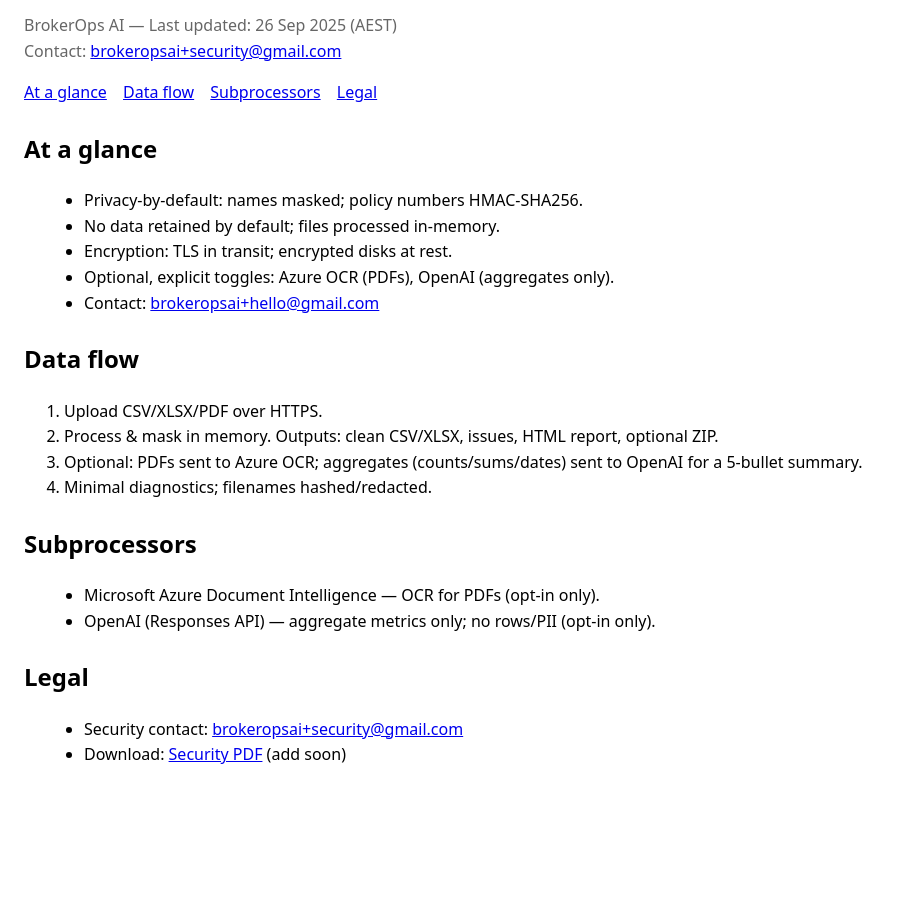
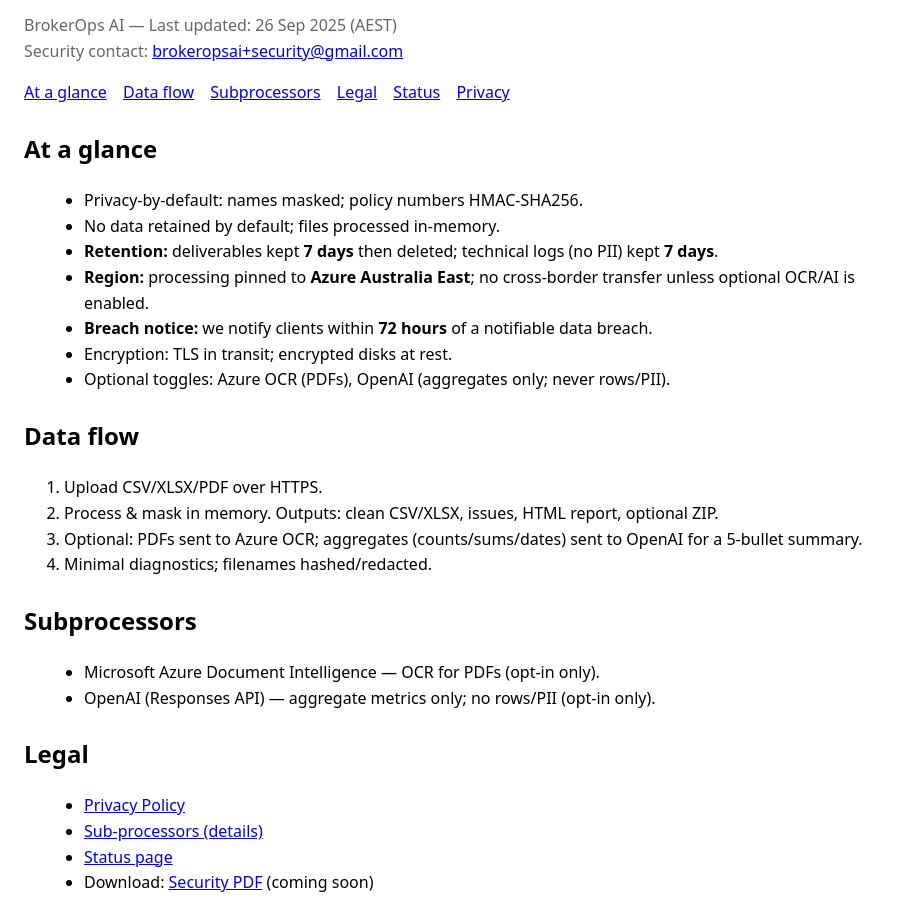
Before and after one commit to brokerops-ai/security, a plain HTML site: page index.html in a window 1280 px wide. Shown: the part 78-998 px from the top of the page, without its empty margins (0-901 px from the left). Before the commit the page ends 870 px from the top, so only its background shows below. Drawn offline with Linux system fonts and the light colour scheme.

Commit message:
Update index.html

```diff
--- a/index.html
+++ b/index.html
@@ -6,18 +6,20 @@
 <style>
   body{font:16px/1.6 system-ui,Segoe UI,Inter,Arial;margin:24px;max-width:900px}
   h1{margin-bottom:0} .muted{color:#666} section{margin:24px 0}
-  ul{margin:8px 0 0 20px}
-  nav a{margin-right:12px}
+  ul{margin:8px 0 0 20px} nav a{margin-right:12px}
 </style>
+
 <h1>Security & Compliance</h1>
-<p class="muted">BrokerOps AI — Last updated: <!-- update when you change --> 26 Sep 2025 (AEST)<br>
-Contact: <a href="mailto:brokeropsai+security@gmail.com">brokeropsai+security@gmail.com</a></p>
+<p class="muted">BrokerOps AI — Last updated: 26 Sep 2025 (AEST)<br>
+Security contact: <a href="mailto:brokeropsai+security@gmail.com">brokeropsai+security@gmail.com</a></p>
 
 <nav>
   <a href="#glance">At a glance</a>
   <a href="#flow">Data flow</a>
   <a href="#subprocessors">Subprocessors</a>
   <a href="#legal">Legal</a>
+  <a href="status/">Status</a>
+  <a href="privacy.html">Privacy</a>
 </nav>
 
 <section id="glance">
@@ -25,9 +27,11 @@ Contact: <a href="mailto:brokeropsai+security@gmail.com">brokeropsai+security@gm
   <ul>
     <li>Privacy-by-default: names masked; policy numbers HMAC-SHA256.</li>
     <li>No data retained by default; files processed in-memory.</li>
+    <li><b>Retention:</b> deliverables kept <b>7 days</b> then deleted; technical logs (no PII) kept <b>7 days</b>.</li>
+    <li><b>Region:</b> processing pinned to <b>Azure Australia East</b>; no cross-border transfer unless optional OCR/AI is enabled.</li>
+    <li><b>Breach notice:</b> we notify clients within <b>72 hours</b> of a notifiable data breach.</li>
     <li>Encryption: TLS in transit; encrypted disks at rest.</li>
-    <li>Optional, explicit toggles: Azure OCR (PDFs), OpenAI (aggregates only).</li>
-    <li>Contact: <a href="mailto:brokeropsai+hello@gmail.com">brokeropsai+hello@gmail.com</a></li>
+    <li>Optional toggles: Azure OCR (PDFs), OpenAI (aggregates only; never rows/PII).</li>
   </ul>
 </section>
 
@@ -52,7 +56,9 @@ Contact: <a href="mailto:brokeropsai+security@gmail.com">brokeropsai+security@gm
 <section id="legal">
   <h2>Legal</h2>
   <ul>
-    <li>Security contact: <a href="mailto:brokeropsai+security@gmail.com">brokeropsai+security@gmail.com</a></li>
-    <li>Download: <a href="/security.pdf">Security PDF</a> (add soon)</li>
+    <li><a href="privacy.html">Privacy Policy</a></li>
+    <li><a href="subprocessors.html">Sub-processors (details)</a></li>
+    <li><a href="status/">Status page</a></li>
+    <li>Download: <a href="security.pdf">Security PDF</a> (coming soon)</li>
   </ul>
 </section>
```
